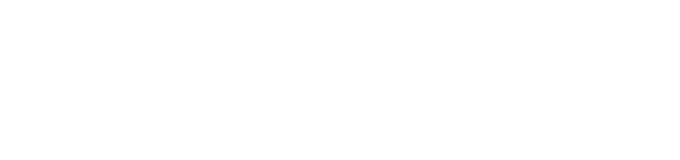
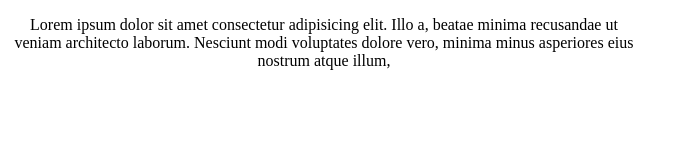
Before and after one commit to kristinaskyba/Beetroot_teamwork, a plain HTML site: page october/index.html in a window 1280 px wide. Shown: the whole page, without its empty margins (0-680 px from the left). Drawn offline with Linux system fonts and the light colour scheme.

Commit message:
new commit

```diff
--- a/october/index.html
+++ b/october/index.html
@@ -0,0 +1,22 @@
+<!DOCTYPE html>
+<html lang="en">
+
+<head>
+    <meta charset="UTF-8">
+    <meta http-equiv="X-UA-Compatible" content="IE=edge">
+    <meta name="viewport" content="width=device-width, initial-scale=1.0">
+    <link rel="stylesheet" href="./scss/dist/_main.css">
+    <title>Document</title>
+</head>
+
+<body>
+    <div class="about_me">
+        <p class="about_us_p">
+            Lorem ipsum dolor sit amet consectetur adipisicing elit. Illo a, beatae minima recusandae ut veniam
+            architecto laborum. Nesciunt modi voluptates dolore vero, minima minus asperiores eius nostrum atque illum,
+
+        </p>
+    </div>
+</body>
+
+</html>
--- a/october/scss/_main.scss
+++ b/october/scss/_main.scss
@@ -352,3 +352,26 @@ header__logo / header__icon / header__menu  --- Елементы блока "hea
     grid-area: post-6;
   }
 }
+
+.about_me{
+  p{
+    max-width: 50%;
+    font-size: 16px;
+     font-weight: 300;
+     text-align: center;
+  }
+}
+
+/*.Lorem_ipsum_dolor_sit_amet__consectetur_adipisi {
+  font-size: 16px;
+  font-family: "Lato";
+  color: rgb(90, 90, 90);
+  line-height: 2.188;
+  text-align: center;
+  position: absolute;
+  left: 438.261px;
+  top: 1110.546px;
+  width: 1067px;
+  height: 85px;
+  z-index: 83;
+  */
--- a/october/scss/styles.scss
+++ b/october/scss/styles.scss
@@ -16,3 +16,10 @@
      @info unset = https://developer.mozilla.org/en-US/docs/Web/CSS/unset
 */
 @import 'main';
+
+.about_me{
+   p{
+      font-size: 39px;
+      font-weight: 700;
+   }
+}
```
Also changed, not shown: october/scss/dist/_main.css (added).
